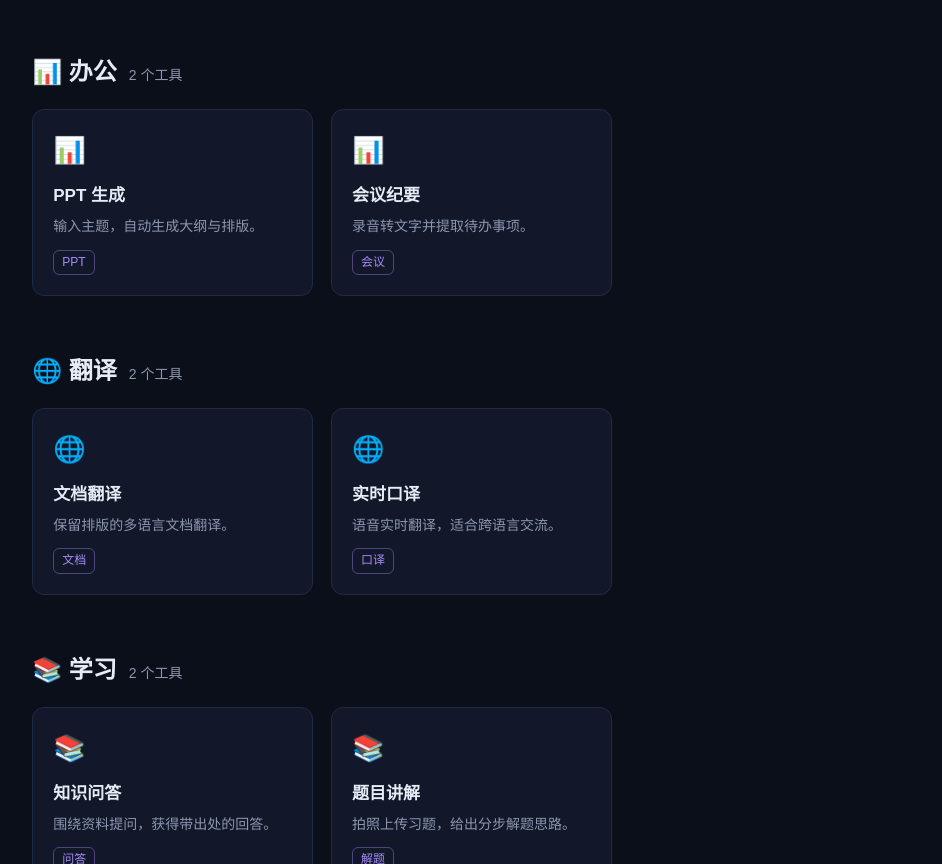
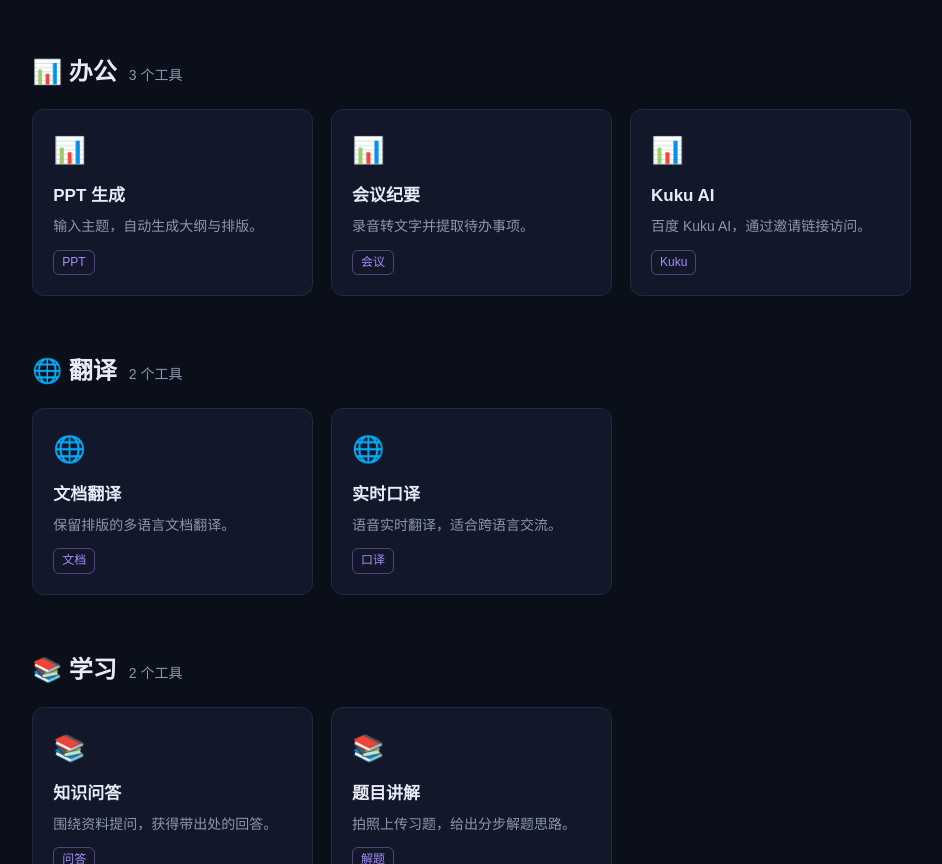
Before and after one commit to Xuxunlonely/aistage, a plain HTML site: page index.html in a window 1280 px wide. Shown: the part 2556-3420 px from the top of the page, without its empty margins (19-961 px from the left). Drawn offline with Linux system fonts and the light colour scheme.

Commit message:
add Kuku AI card with invite link, support tool url

```diff
--- a/index.html
+++ b/index.html
@@ -126,7 +126,8 @@
         { name: "代码解释器", desc: "上传代码，获取逐行讲解与改进建议。", tag: "理解" } ]},
       { name: "办公", icon: "📊", tools: [
         { name: "PPT 生成", desc: "输入主题，自动生成大纲与排版。", tag: "PPT" },
-        { name: "会议纪要", desc: "录音转文字并提取待办事项。", tag: "会议" } ]},
+        { name: "会议纪要", desc: "录音转文字并提取待办事项。", tag: "会议" },
+        { name: "Kuku AI", desc: "百度 Kuku AI，通过邀请链接访问。", tag: "Kuku", url: "https://kuku.baidu.com/home?invite_code=XUSMBJA5&task_type=252&task_id_str=2811327861792479&task_from=kuku_signin_30_makeup" } ]},
       { name: "翻译", icon: "🌐", tools: [
         { name: "文档翻译", desc: "保留排版的多语言文档翻译。", tag: "文档" },
         { name: "实时口译", desc: "语音实时翻译，适合跨语言交流。", tag: "口译" } ]},
@@ -168,7 +169,7 @@
             </div>
             <div class="grid">
               ${tools.map(t => `
-                <a class="tool" href="#">
+                <a class="tool" href="${t.url || "#"}"${t.url ? ' target="_blank" rel="noopener noreferrer"' : ""}>
                   <div class="icon">${cat.icon}</div>
                   <h3>${t.name}</h3>
                   <p>${t.desc}</p>
```
